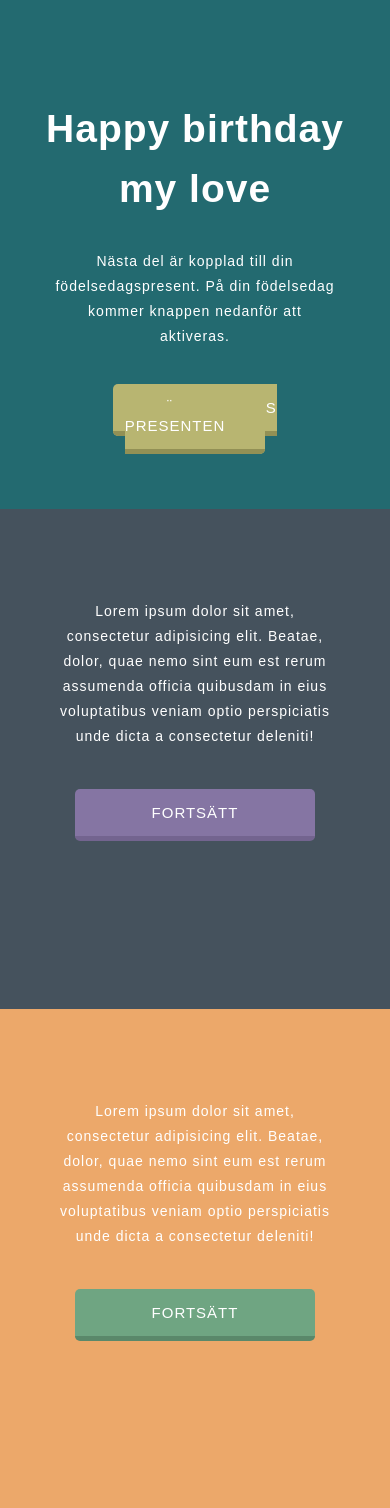
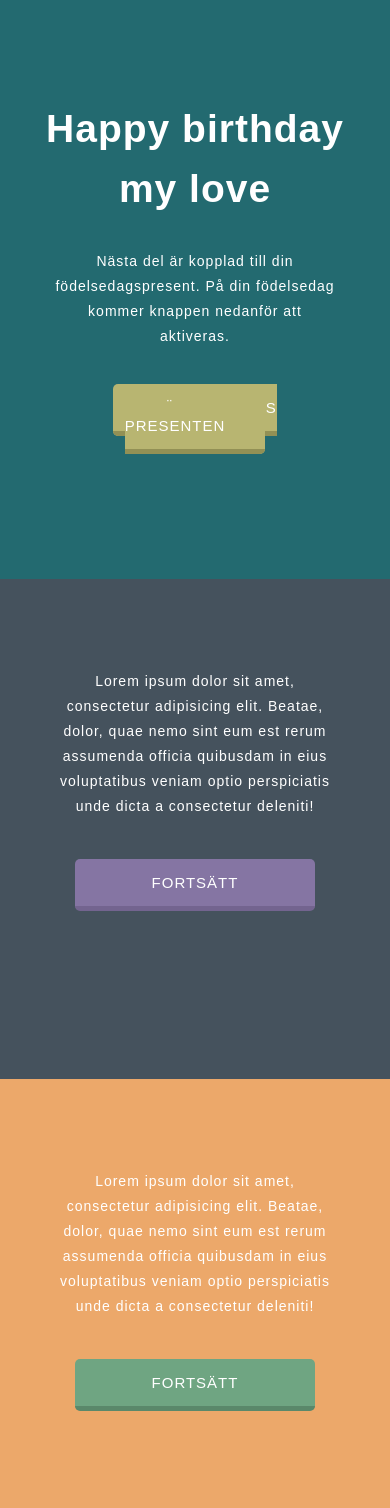
Before and after one commit to jonadahl/Lydia-Julklapp, a PHP site: page / in a window 390 px wide. Shown: the part 2601-4109 px from the top of the page. Run offline with PHP 8.4, Linux system fonts and the light colour scheme; some libraries are stand-ins or nearby versions; some web fonts are replaced.

Commit message:
Deploying..

```diff
--- a/mq.css
+++ b/mq.css
@@ -114,7 +114,7 @@
 
 
 .box5 {
-	height: 570px;
+	height: 700px;
 }
 
 .Happy_bday {
@@ -166,7 +166,7 @@
 
 .box6 {
 	height: 500px;
-	margin-top: -390px;
+	margin-top: -320px;
 }
 
 h6{
```
